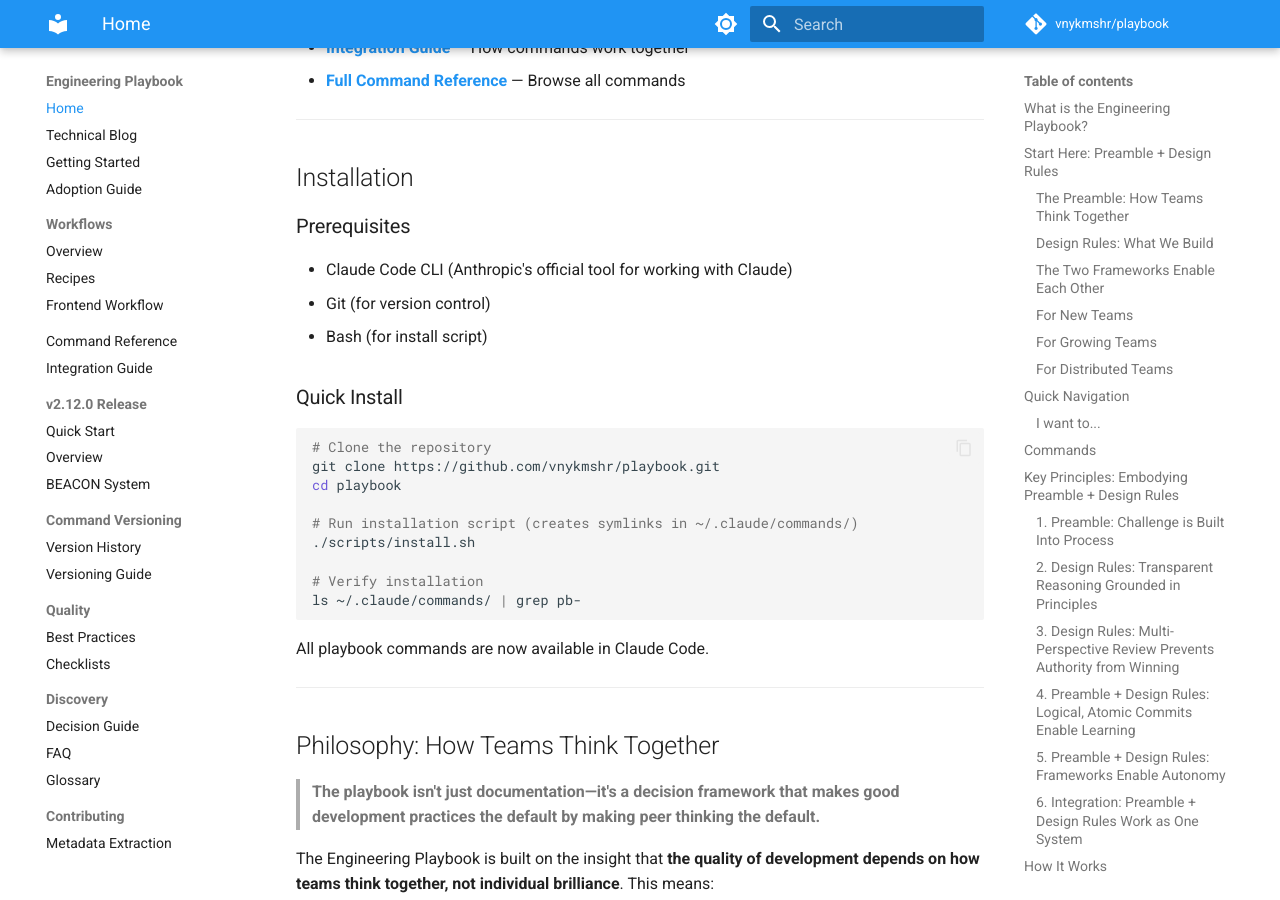
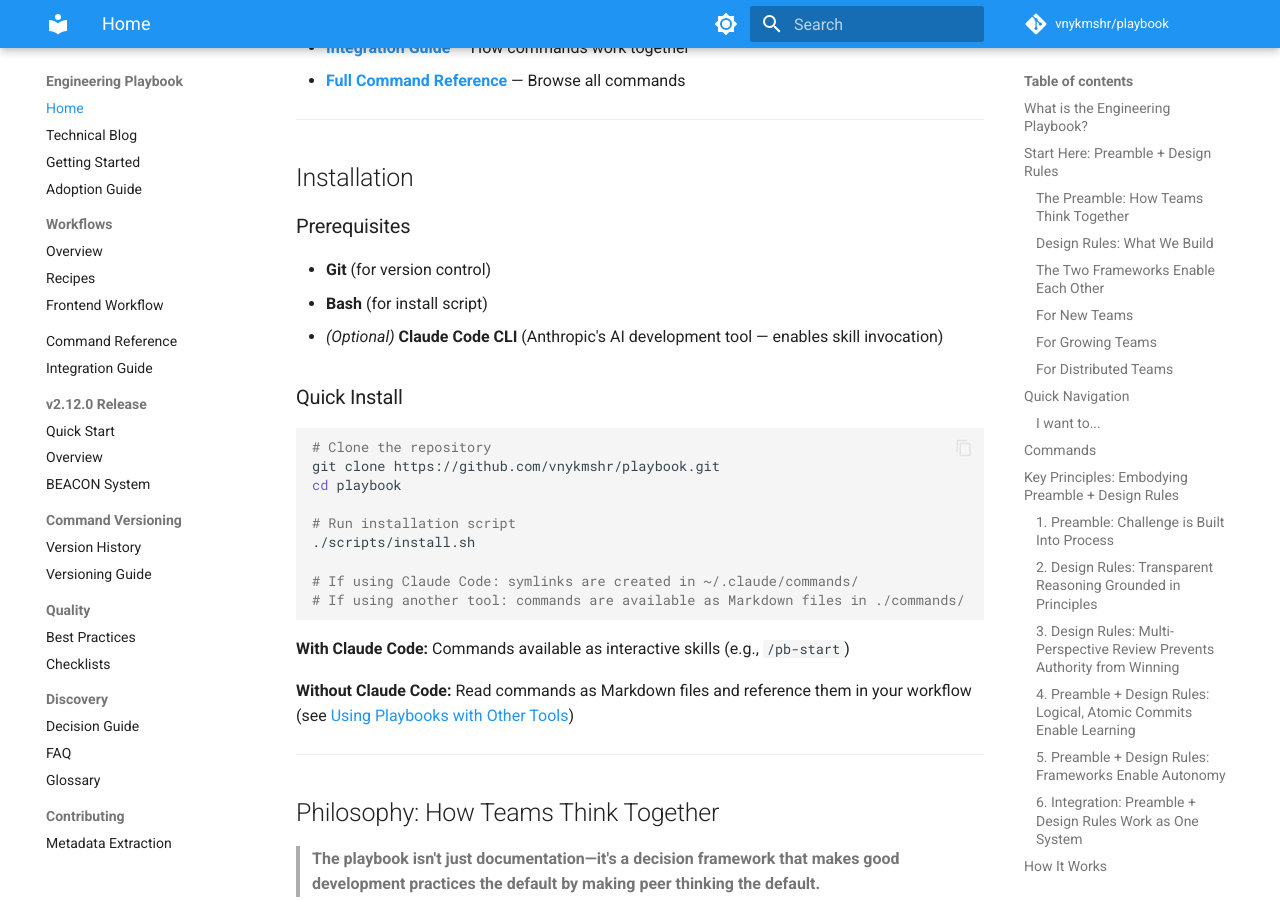
Before and after one commit to vnykmshr/playbook, an MkDocs documentation site: the page built from docs/index.md, in a window 1280 px wide and 900 px high, scrolled down 6471 px. Built offline with MkDocs 1.6.1 and Material for MkDocs 9.7.7, drawn with Linux system fonts in a browser that asks for light colours; comment, search, counter and statistics services are not loaded.

Commit message:
fix(alignment): complete tool-agnostic positioning across internal docs and commands
- docs/index.md Installation: Sync with README pattern (optional Claude Code, dual paths)
- CHANGELOG.md: Add v2.13.2 context statement (tool-agnostic clarity release)
- Core ritual commands: Add tool-agnostic notes to pb-start, pb-cycle, pb-commit, pb-review, pb-plan
- Each note directs users to /docs/using-with-other-tools.md for adaptation guidance

Resolves inconsistencies identified in peer review. All internal positioning now aligns
with new tool-agnostic messaging (principles universal, medium optional Claude Code).

````diff
--- a/docs/index.md
+++ b/docs/index.md
@@ -231,9 +231,10 @@
 ## Installation
 
 ### Prerequisites
-- Claude Code CLI (Anthropic's official tool for working with Claude)
-- Git (for version control)
-- Bash (for install script)
+
+- **Git** (for version control)
+- **Bash** (for install script)
+- *(Optional)* **Claude Code CLI** (Anthropic's AI development tool — enables skill invocation)
 
 ### Quick Install
 
@@ -242,14 +243,16 @@
 git clone https://github.com/vnykmshr/playbook.git
 cd playbook
 
-# Run installation script (creates symlinks in ~/.claude/commands/)
+# Run installation script
 ./scripts/install.sh
 
-# Verify installation
-ls ~/.claude/commands/ | grep pb-
+# If using Claude Code: symlinks are created in ~/.claude/commands/
+# If using another tool: commands are available as Markdown files in ./commands/
 ```
 
-All playbook commands are now available in Claude Code.
+**With Claude Code:** Commands available as interactive skills (e.g., `/pb-start`)
+
+**Without Claude Code:** Read commands as Markdown files and reference them in your workflow (see [Using Playbooks with Other Tools](using-with-other-tools.md))
 
 ---
 
````
Also changed, not shown: CHANGELOG.md (+10 -2 lines), commands/development/pb-commit.md (+2 -0 lines), commands/development/pb-cycle.md (+2 -0 lines), commands/development/pb-review.md (+2 -0 lines), commands/development/pb-start.md (+2 -0 lines), commands/planning/pb-plan.md (+2 -0 lines).
